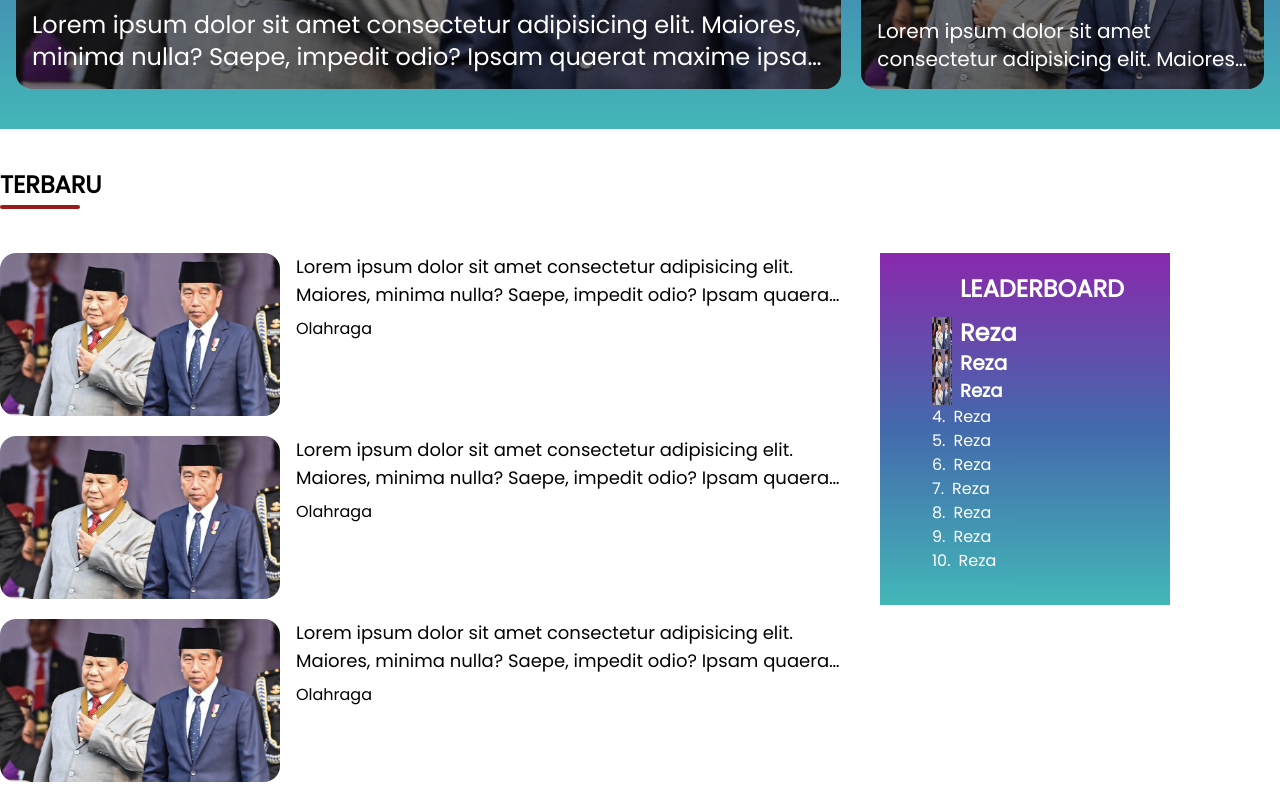
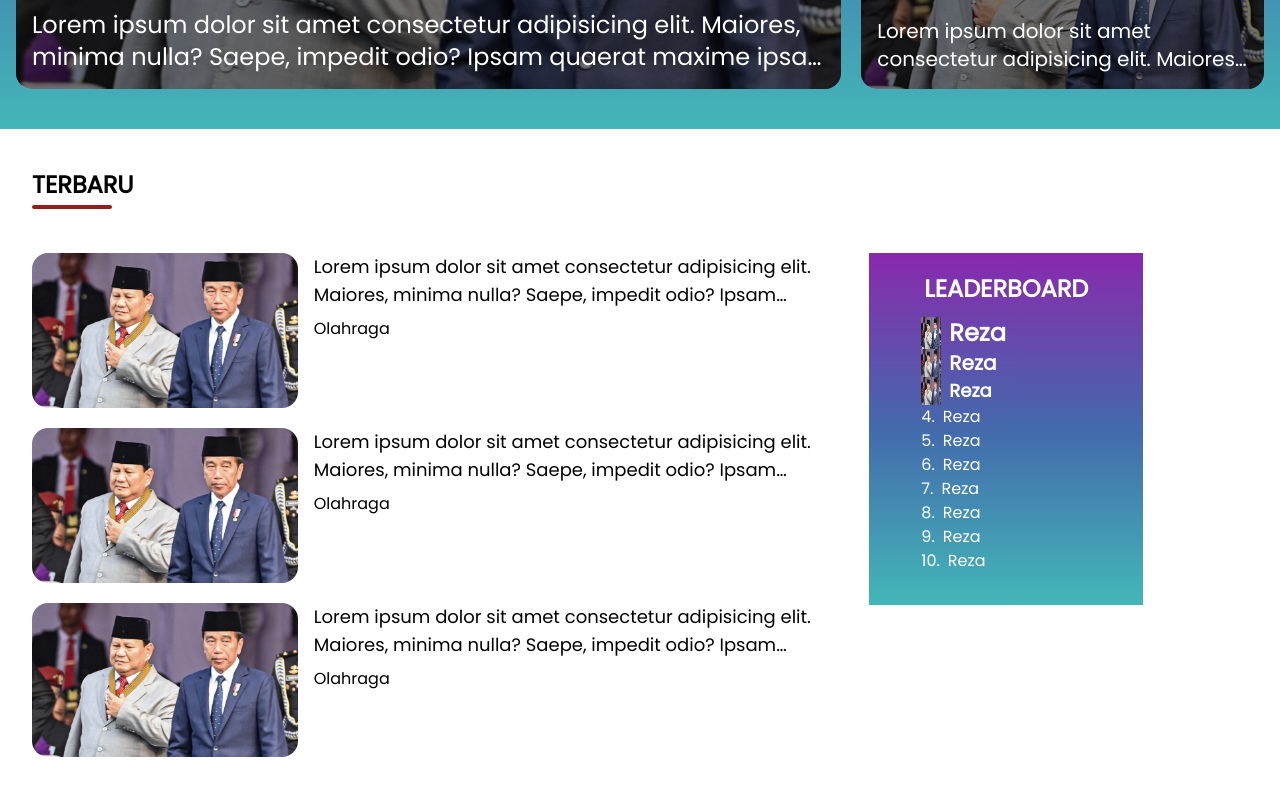
Before and after one commit to davarega/davarega.github.io, a Next.js app: page / in a window 1280 px wide. Shown: the part 1100-1900 px from the top of the page. Built offline with nearby package versions, Linux system fonts and the light colour scheme; a web font is replaced by a local one.

Commit message:
profile props

```diff
--- a/app/(profil)/prophile/profil/page.tsx
+++ b/app/(profil)/prophile/profil/page.tsx
@@ -4,8 +4,14 @@ import Image from 'next/image';
 import React, { useState, useEffect } from 'react';
 import { FaCamera } from "react-icons/fa";
 
-const Profile = ({ username = "username", userProf = `${noProfileLogo}`, level = "999", exp = 100 }) => {
-  let weight = `w-[${exp}%]`;
+type ProfileProps = {
+  username?: string;
+  userProf?: string;
+  level?: string;
+  exp?: number;
+}
+
+const Profile = ({ username = "username", userProf = `${noProfileLogo}`, level = "999", exp = 100 } : ProfileProps) => {
 
   return (
     <div className="font-poppins relative text-white bg-gradient-to-b from-blue-base to-purple-base p-6 h-full shadow-lg rounded-lg flex flex-col gap-8 items-center">
--- a/app/(root)/page.tsx
+++ b/app/(root)/page.tsx
@@ -168,13 +168,13 @@ export default function Home() {
 				</div>
 			</div>
 			{/* Section 2 */}
-			<div id="2" className="text-black">
-				<div className="container mx-auto grid gap-10 px-4 md:px-0 md:grid-cols-12 py-10">
+			<div id="2" className="text-black container mx-auto">
+				<div className="grid gap-10 px-4 md:px-0 md:grid-cols-12 py-10">
 					<div className="col-span-full">
 						<h1 className="text-2xl font-semibold">TERBARU</h1>
 						<hr className="w-20 h-1 my-1 bg-red-800 border-0 rounded" />
 					</div>
-					<div className="col-span-full col-span-9 lg:col-span-8">
+					<div className="col-span-full md:col-span-9 lg:col-span-8">
 						{/* List berita terbaru */}
 						<div className="flex flex-col gap-5">
 							{/* Load berita */}
@@ -196,9 +196,9 @@ export default function Home() {
 						</div>
 						{/* List leaderboard */}
 					</div>
-					<div className="col-span-full lg:col-span-4 xl:col-span-3">
+					<div className="items-center md:col-span-5 lg:col-span-4 xl:col-span-3 max-w-72">
 						<div className="flex flex-col px-8 text-white bg-gradient-to-b from-purple-mate via-blue-mate to-blue-dash">
-							<h1 className="px-12 pt-5 pb-3 font-bold text-2xl">LEADERBOARD</h1>
+							<h1 className="mx-auto pt-5 pb-3 font-bold text-2xl">LEADERBOARD</h1>
 							<div className="mx-5 pb-8">
 								{/* List leaderboard 1 - 3 */}
 								{leaderboardTop.map((item, index) => (
```
